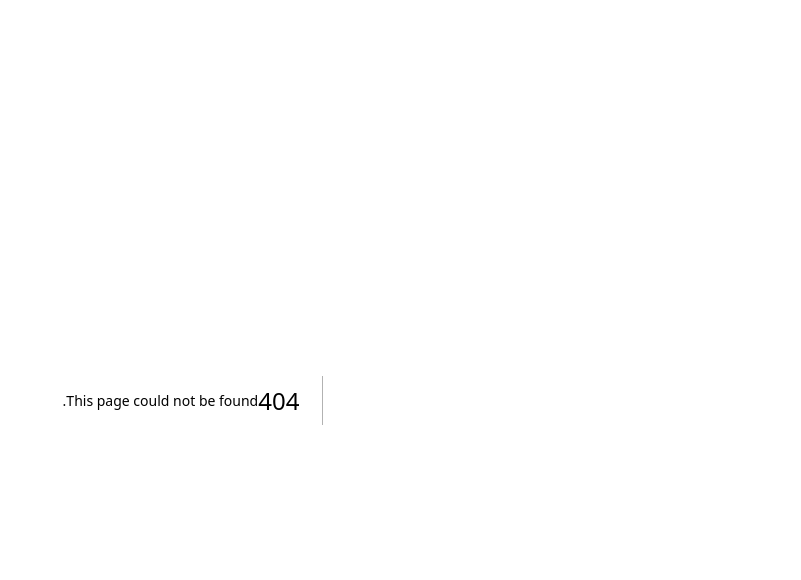
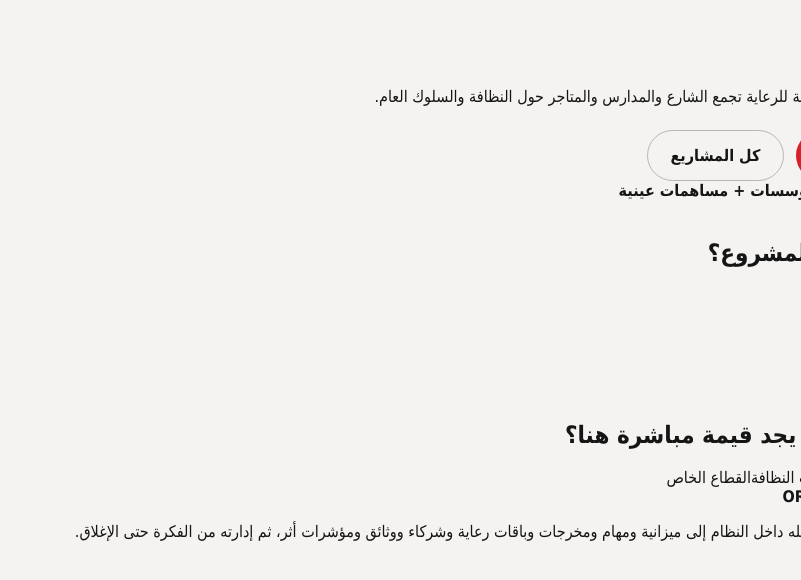
Before and after one commit to skandermahyoub/oryx-print-network, a Next.js app: page /projects/clean-city-awareness in a window 1280 px wide. Before the commit this address had no page. Shown: the top 580 px of the page, without its empty margins (479-1280 px from the left). Built offline with nearby package versions, Linux system fonts and the light colour scheme.

Commit message:
feat: build sellable Projects Lab detail pages

```diff
--- /dev/null
+++ b/src/app/projects/[slug]/page.tsx
@@ -0,0 +1,54 @@
+import Link from "next/link";
+import { notFound } from "next/navigation";
+import { findProject, projectIdeas } from "@/lib/projects";
+
+export function generateStaticParams(){
+  return projectIdeas.map(project=>({slug:project.slug}));
+}
+
+export default async function ProjectDetailPage({params}:{params:Promise<{slug:string}>}){
+  const {slug}=await params;
+  const project=findProject(slug);
+  if(!project) notFound();
+
+  return <main className="project-detail-page">
+    <section className="project-detail-hero">
+      <div>
+        <span className="eyebrow">{project.type}</span>
+        <h1>{project.title}</h1>
+        <p>{project.summary}</p>
+        <div className="hero-actions">
+          <Link className="primary-button" href="/partners">اقترح شراكة</Link>
+          <Link className="secondary-button" href="/projects">كل المشاريع</Link>
+        </div>
+      </div>
+      <div className="project-model-card">
+        <small>النموذج التجاري</small>
+        <strong>{project.commercialModel}</strong>
+      </div>
+    </section>
+
+    <section className="project-detail-body">
+      <div className="project-column">
+        <span className="eyebrow">المخرجات</span>
+        <h2>ماذا سينتج المشروع؟</h2>
+        <div className="project-output-grid">
+          {project.outputs.map((item,index)=><article key={item}><span>{String(index+1).padStart(2,"0")}</span><strong>{item}</strong></article>)}
+        </div>
+      </div>
+
+      <div className="project-column">
+        <span className="eyebrow">الرعاة المحتملون</span>
+        <h2>من يمكن أن يجد قيمة مباشرة هنا؟</h2>
+        <div className="project-segments">
+          {project.sponsorSegments.map(item=><span key={item}>{item}</span>)}
+        </div>
+      </div>
+
+      <div className="project-operating-note">
+        <strong>ORYX Projects Lab</strong>
+        <p>كل مشروع يمكن تحويله داخل النظام إلى ميزانية ومهام ومخرجات وباقات رعاية وشركاء ووثائق ومؤشرات أثر، ثم إدارته من الفكرة حتى الإغلاق.</p>
+      </div>
+    </section>
+  </main>;
+}
```
